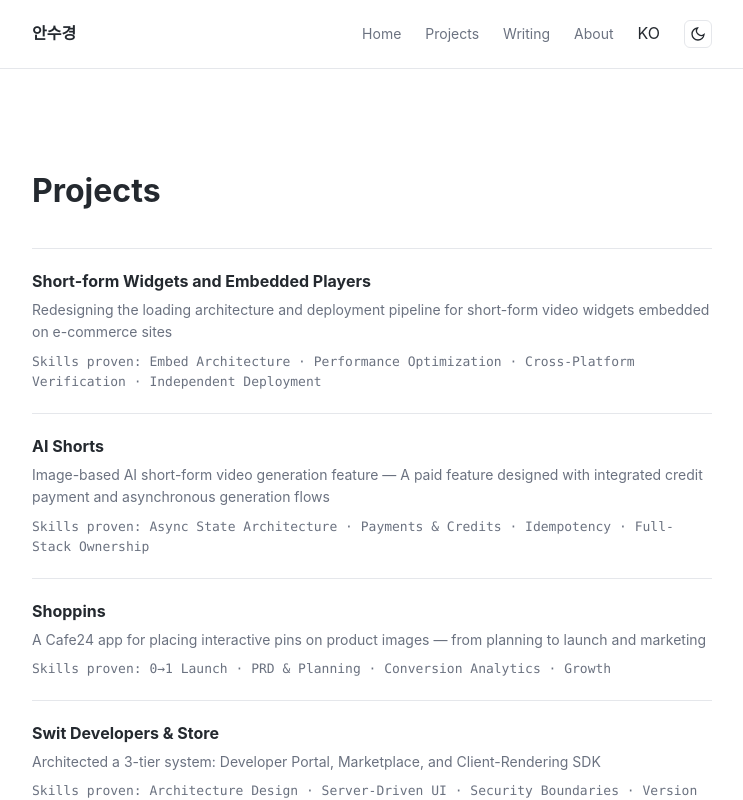
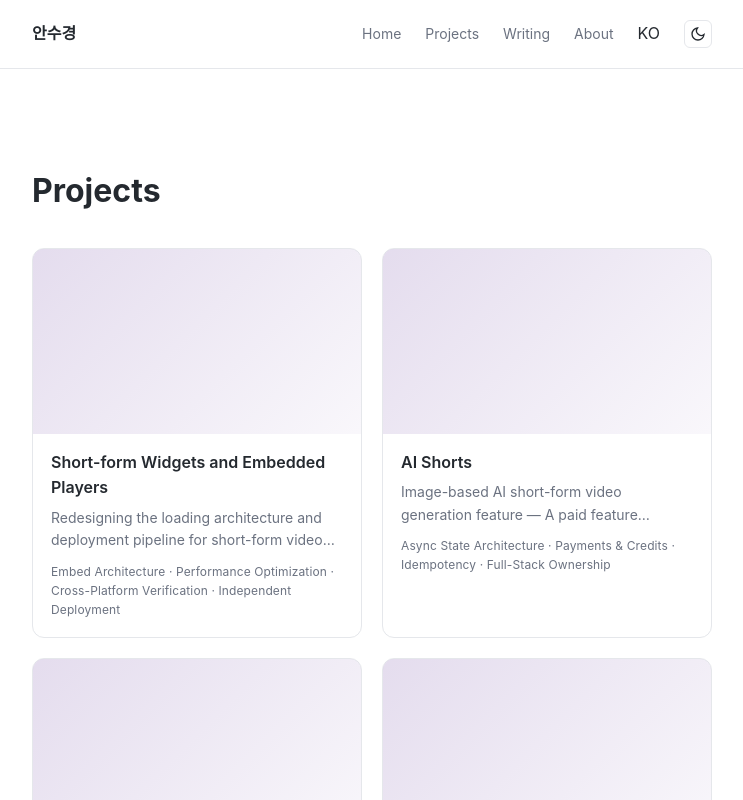
Before and after one commit to sooooo-an/sooooo-an.github.io, a Next.js app: page /en/projects in a window 1280 px wide. Shown: the top 800 px of the page, without its empty margins (268-1011 px from the left). Built offline with nearby package versions, Linux system fonts and the light colour scheme; a web font is replaced by a local one.

Commit message:
feat: Projects 목록을 노션 갤러리형 카드 그리드로 변경

```diff
--- a/src/app/globals.css
+++ b/src/app/globals.css
@@ -726,3 +726,85 @@ a {
   color: var(--color-badge-updated-text);
   border: 1px solid var(--color-badge-updated-border);
 }
+
+/* ---------- Projects 갤러리 카드 ---------- */
+.project-grid {
+  display: grid;
+  grid-template-columns: repeat(2, minmax(0, 1fr));
+  gap: 20px;
+  list-style: none;
+  padding: 0;
+  margin: 0;
+}
+
+@media (max-width: 640px) {
+  .project-grid {
+    grid-template-columns: 1fr;
+    gap: 16px;
+  }
+}
+
+.project-card {
+  border: 1px solid var(--color-border);
+  border-radius: 12px;
+  overflow: hidden;
+  background: var(--color-bg);
+  transition:
+    border-color 0.15s ease,
+    transform 0.15s ease;
+}
+
+.project-card:hover {
+  border-color: var(--color-accent);
+  transform: translateY(-2px);
+}
+
+.project-card-link {
+  display: block;
+  color: inherit;
+  text-decoration: none;
+}
+
+.project-card-cover {
+  display: block;
+  width: 100%;
+  aspect-ratio: 16 / 9;
+  object-fit: cover;
+  background: var(--color-border);
+}
+
+.project-card-cover-empty {
+  background: linear-gradient(
+    135deg,
+    color-mix(in srgb, var(--color-accent) 18%, transparent),
+    color-mix(in srgb, var(--color-accent) 4%, transparent)
+  );
+}
+
+.project-card-body {
+  padding: 16px 18px 18px;
+}
+
+.project-card-title {
+  font-size: 16px;
+  font-weight: 600;
+  margin-bottom: 6px;
+  color: var(--color-text);
+}
+
+.project-card-desc {
+  font-size: 14px;
+  color: var(--color-meta);
+  line-height: 1.6;
+  margin-bottom: 10px;
+  display: -webkit-box;
+  -webkit-line-clamp: 2;
+  -webkit-box-orient: vertical;
+  overflow: hidden;
+}
+
+.project-card-tags {
+  font-size: 12px;
+  color: var(--color-meta);
+  letter-spacing: 0.01em;
+}
--- /dev/null
+++ b/src/components/ProjectCard.tsx
@@ -0,0 +1,39 @@
+import Link from 'next/link';
+import type { ProjectMeta } from '@/lib/content';
+import { localePath, type Locale } from '@/lib/i18n/dictionary';
+
+export default function ProjectCard({
+  project,
+  locale,
+}: {
+  project: ProjectMeta;
+  locale: Locale;
+}) {
+  return (
+    <li className="project-card">
+      <Link
+        href={localePath(locale, `/projects/${project.slug}/`)}
+        className="project-card-link"
+      >
+        {project.cover ? (
+          // eslint-disable-next-line @next/next/no-img-element
+          <img
+            className="project-card-cover"
+            src={project.cover}
+            alt=""
+            loading="lazy"
+          />
+        ) : (
+          <div className="project-card-cover project-card-cover-empty" aria-hidden="true" />
+        )}
+        <div className="project-card-body">
+          <p className="project-card-title">{project.title}</p>
+          <p className="project-card-desc">{project.summary}</p>
+          {project.proves.length > 0 ? (
+            <p className="project-card-tags">{project.proves.join(' · ')}</p>
+          ) : null}
+        </div>
+      </Link>
+    </li>
+  );
+}
--- a/src/components/pages/ProjectsPage.tsx
+++ b/src/components/pages/ProjectsPage.tsx
@@ -2,7 +2,7 @@ import { getListedProjects } from '@/lib/content';
 import { siteConfig } from '@/lib/site';
 import { t, localePath, type Locale } from '@/lib/i18n/dictionary';
 import { breadcrumbSchema } from '@/lib/jsonld';
-import ProjectRow from '@/components/ProjectRow';
+import ProjectCard from '@/components/ProjectCard';
 
 export default function ProjectsPage({ locale = 'ko' }: { locale?: Locale }) {
   const dict = t(locale);
@@ -25,9 +25,9 @@ export default function ProjectsPage({ locale = 'ko' }: { locale?: Locale }) {
         </h1>
       </section>
       <section className="section" style={{ marginTop: 0 }}>
-        <ul className="numbered-list">
+        <ul className="project-grid">
           {projects.map((project) => (
-            <ProjectRow key={project.slug} project={project} locale={locale} />
+            <ProjectCard key={project.slug} project={project} locale={locale} />
           ))}
         </ul>
       </section>
--- a/src/lib/content.ts
+++ b/src/lib/content.ts
@@ -50,6 +50,8 @@ export interface ProjectMeta {
   proves: string[];
   featured: boolean;
   order: number;
+  /** 갤러리 카드 커버 이미지 경로 (예: /images/projects/widget.webp). 없으면 폴백을 그린다. */
+  cover: string;
   /** true 면 목록(Projects/Home)에 노출하지 않고 상세 페이지만 유지한다. */
   hidden: boolean;
   /** 이 프로젝트 상세에서 링크할 트러블슈팅 프로젝트 slug 목록 */
@@ -168,6 +170,7 @@ export function getAllProjects(locale: Locale = 'ko'): Project[] {
       proves: data.proves ?? [],
       featured: Boolean(data.featured),
       order: typeof data.order === 'number' ? data.order : 999,
+      cover: typeof data.cover === 'string' ? data.cover : '',
       hidden: Boolean(data.hidden),
       troubleshooting: Array.isArray(data.troubleshooting) ? data.troubleshooting : [],
       content,
```
Also changed, not shown: 1 other file (tests, documents, lock files or other folders).
